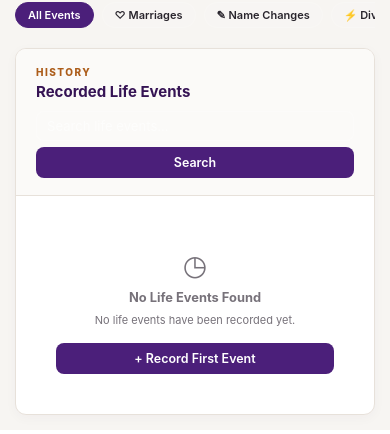
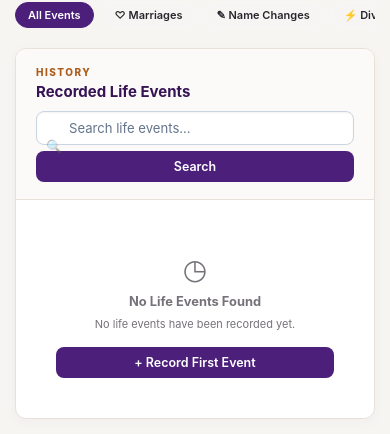
Before and after one commit to mrositaugo-hub/clan_registry, a Django app: page /life-events/ in a window 390 px wide. Shown: the part 538-972 px from the top of the page. Run offline with Django 5.2, Linux system fonts and the light colour scheme; data that the repository does not hold is empty.

Commit message:
UI: Update life events template layout, responsive styles, and quick filters

```diff
--- a/templates/registry/life_events.html
+++ b/templates/registry/life_events.html
@@ -240,20 +240,45 @@
         display: flex;
         gap: 8px;
         align-items: center;
+        position: relative;
     }
 
-    .dashboard-search-wrapper input {
-        padding: 8px 14px;
+    .dashboard-search-wrapper input[type="search"],
+    .dashboard-search-wrapper input[type="text"] {
+        padding: 9px 14px 9px 36px;
         border-radius: 8px;
-        border: 1px solid rgba(255, 255, 255, 0.2);
-        background: rgba(255, 255, 255, 0.08);
-        color: inherit;
+        border: 1.5px solid #cbd5e1;
+        background-color: #ffffff;
+        color: #1e293b;
         font-size: 13px;
+        font-weight: 500;
+        min-width: 220px;
         outline: none;
+        box-shadow: inset 0 1px 2px rgba(0, 0, 0, 0.05);
+        transition: all 0.2s ease-in-out;
+    }
+
+    .dashboard-search-wrapper::before {
+        content: "🔍";
+        position: absolute;
+        left: 10px;
+        top: 50%;
+        transform: translateY(-50%);
+        font-size: 13px;
+        opacity: 0.6;
+        pointer-events: none;
+        z-index: 1;
+    }
+
+    .dashboard-search-wrapper input:focus {
+        border-color: var(--purple, #4B1F7A);
+        box-shadow: 0 0 0 3px rgba(75, 31, 122, 0.15);
+        background-color: #ffffff;
     }
 
     .dashboard-search-wrapper input::placeholder {
-        color: rgba(255, 255, 255, 0.6);
+        color: #64748b;
+        font-weight: 400;
     }
 
     .table-wrapper {
@@ -414,11 +439,13 @@
             gap: 6px;
         }
 
-        .dashboard-search-wrapper input {
+        .dashboard-search-wrapper input[type="search"],
+        .dashboard-search-wrapper input[type="text"] {
             width: 100%;
             font-size: 0.82rem;
-            padding: 6px 10px;
+            padding: 8px 10px 8px 32px;
             box-sizing: border-box;
+            min-width: unset;
         }
 
         .dashboard-search-wrapper .dashboard-btn {
```
